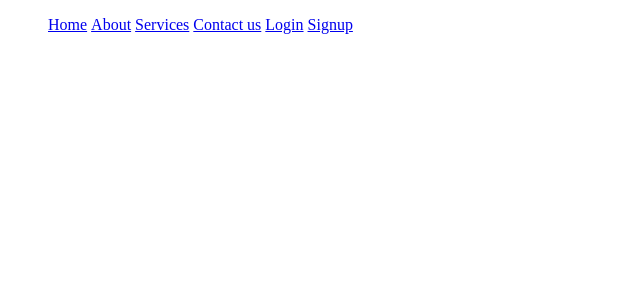
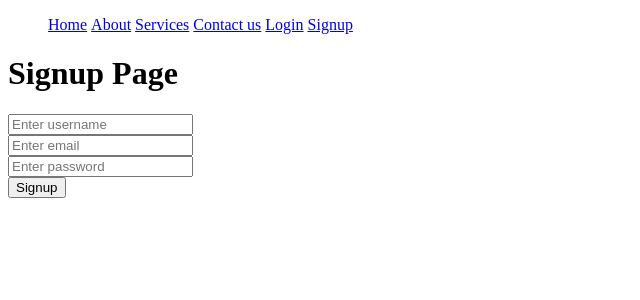
Before and after one commit to sskiragu/php-dip-sept-22-online, a PHP site: page /signup.php in a window 1280 px wide. Shown: the top 300 px of the page, without its empty margins (0-640 px from the left). Run offline with PHP 8.4, Linux system fonts and the light colour scheme.

Commit message:
Signup user

```diff
--- a/Lesson 4/mini-project/signup.php
+++ b/Lesson 4/mini-project/signup.php
@@ -11,5 +11,42 @@
 <?php include_once "navbar.php"; ?>
 
 <!-- Signup form -->
+<div>
+    <h1>Signup Page</h1>
+    <form action="signup.php" method="post">
+        <div><input type="text" name="username" placeholder="Enter username"></div>
+        <div><input type="email" name="email" placeholder="Enter email"></div>
+        <div><input type="password" name="password" placeholder="Enter password"></div>
+        <div><input type="submit" name="signup" value="Signup"></div>
+    </form>
+</div>
 </body>
 </html>
+<?php
+if (isset($_POST['signup'])) {
+
+    // Getting the form values
+    $username =  $_POST['username'];
+    $email =  $_POST['email'];
+    $password = $_POST['password'];
+
+    //Create a connection to the database
+   $database_connection = new mysqli("localhost", "root", "", "kcb");
+   if ($database_connection->connect_error) {
+    echo $database_connection->error;
+   }else{
+    echo "Database connection successfull.";
+   }
+
+    // Inser the values
+    $sql = "INSERT INTO users(username, email, password) VALUES('$username', '$email', '$password')";
+    $database_connection->query($sql);
+    echo "<br>";
+    if($database_connection->query($sql) === TRUE){
+        echo "Signup successfull";
+    }else{
+        echo "Signup failed";
+    }
+
+}
+?>
```
